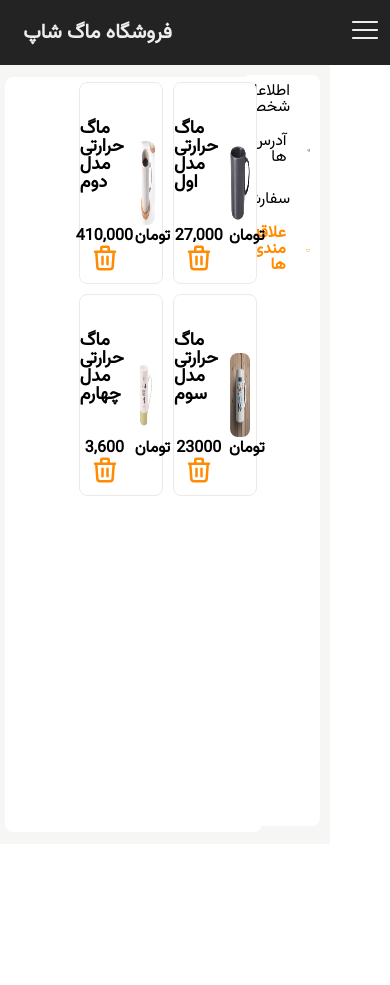
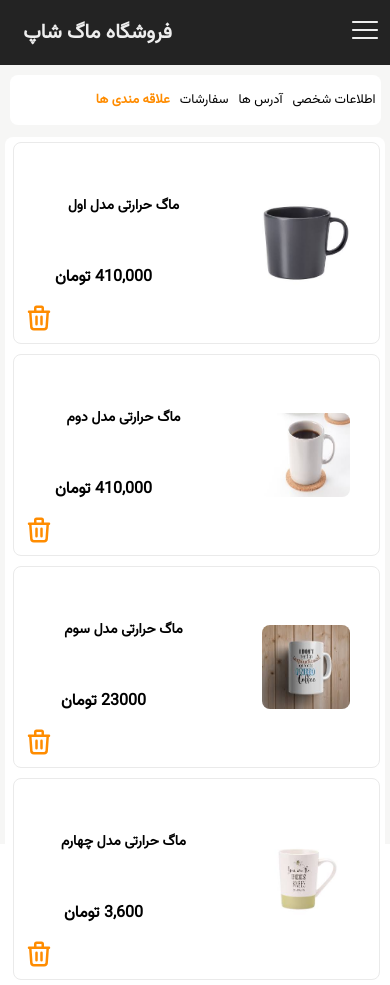
Before and after one commit to ahadcloner/mug-shop, a React (Create React App) app in the folder mug-shop/: page /profile/1 in a window 390 px wide. Both pictures are taken after a click on the element "علاقه مندی ها". Before the commit the page ends 844 px from the top, so only its background shows below. Built offline with nearby package versions, Linux system fonts and the light colour scheme.

Commit message:
new preofile response

```diff
--- a/mug-shop/src/assets/styles/NewProfile.css
+++ b/mug-shop/src/assets/styles/NewProfile.css
@@ -8,7 +8,7 @@
     align-items: center;
 }
 .np-menu{
-    width: 20%;
+    width: 300px;
     height: 89%;
     background-color: white;
     position: fixed;
@@ -19,11 +19,82 @@
 }
 .np-view{
     background-color: white;
-    width: 78%;
+    width: calc(100% - 325px);
     height: 97%;
     border-radius: 8px;
     margin: 5px;
 }
+@media screen and (max-width: 1000px) {
+    .np-menu{
+        width: 250px;
+    }
+    .np-view{
+        width:calc(100% - 275px) ;
+    }
+}
+@media screen and (max-width: 900px) {
+    .np-menu{
+        width: 200px;
+    }
+    .np-view{
+        width:calc(100% - 225px) ;
+    }
+}
+@media screen and (max-width: 650px) {
+    .np-menu{
+        width: calc(95%);
+        position: absolute;
+        right: 0;
+        left: 0;
+        top: 0;
+        margin:10px;
+        height: 50px;
+        display: flex;
+        flex-direction: row-reverse;
+    }
+    .np-view{
+        margin-top:calc(65px + 60px);
+        width:calc(100%) ;
+    }
+    .np-menu-row{
+        height: 48px;
+    }
+
+    .np-menu-row span{
+        font-size: 14px!important;
+        margin: 5px!important;
+    }
+    .np-menu-row svg{
+        width: 20px!important;
+        height: 20px!important;
+        margin: 5px!important;
+    }
+
+}
+@media screen and (max-width: 576px) {
+    .np-container{
+        width: 100%;
+    }
+}
+@media screen and (max-width: 480px) {
+    .np-menu-row svg{
+       display: none;
+    }
+
+}
+@media screen and (max-width: 400px) {
+
+    .np-menu-row svg{
+        display: none;
+    }
+    .np-menu-row span{
+        font-size: 13px!important;
+        margin: 5px!important;
+    }
+
+}
+
+
 .np-menu-row{
     display: flex;
     justify-content: end;
@@ -70,6 +141,13 @@
     position: relative;
     padding-bottom: 110px;
     padding-top: 20px;
+}
+@media screen and (max-width: 1383px) {
+    .info-card
+    {
+        width: 98%!important;
+
+    }
 }
 .info-card{
     width: 49%;
@@ -155,7 +233,7 @@
     position: relative;
 }
 .address-card{
-    width: 49%;
+    width: 98%;
     height: 100px;
     border-radius: 8px;
     border:1px solid #f5f5f5;
@@ -163,6 +241,27 @@
     position: relative;
     transition: all 0.5s;
     cursor: pointer;
+}
+@media screen and (max-width: 600px){
+    .address-title span{
+        font-size: 14px!important;
+    }
+    .address-value span{
+        font-size: 14px!important;
+        font-weight: 600;
+    }
+}
+
+@media screen and (max-width: 500px) {
+    .orange{
+
+        margin: 5px!important;
+    }
+    .edit{
+        top: 25px!important;
+        margin: 5px!important;
+
+    }
 }
 .address-card:hover{
     transform: scale(1.02);
@@ -223,12 +322,11 @@
     font-weight: 600;
 }
 
+
 /*orders section*/
 .order-container
 {
     width: 100%;
-
-
 }
 .order-header{
     width: 99%;
@@ -285,6 +383,16 @@
     color: red!important;
     font-weight: 600;
 }
+@media screen and (max-width: 1150px) {
+    .order-container span{
+        font-size: 14px;
+    }
+}
+@media screen and (max-width: 800px) {
+    .order-container span{
+        font-size: 12px;
+    }
+}
 /*favorite section*/
 .favorite-container{
     width: 100%;
@@ -295,7 +403,7 @@
     align-items: start;
 }
 .fave-card{
-    width: 32%;
+    width: calc(100% / 3 - 15px);
     height: 200px;
     border-radius: 8px;
     background-color: white;
@@ -340,14 +448,20 @@
     font-size: 16px;
     font-weight: 600;
 }
+.fave-body label{
+    color: black;
+    font-size: 16px;
+    font-weight: 600;
+    position: relative;
+}
 .fave-body span:first-child{
     font-weight: 600;
     font-size: 18px;
 }
-.fave-card span:last-child::after{
+.fave-card label::after{
     content: 'تومان';
     position: absolute;
-    left: 55px;
+    left: -40px;
 }
 .fave-card > svg{
     position: absolute;
@@ -356,3 +470,18 @@
     bottom: 0;
     margin: 10px;
 }
+@media screen and (max-width: 1300px) {
+    .fave-card{
+        width: calc(100% / 2 - 15px);
+    }
+}
+@media screen and (max-width: 1100px) {
+    .fave-card{
+        width: calc(100%  - 15px);
+    }
+}
+@media screen and (max-width:1000px) {
+    .favorite-container span{
+        font-size: 14px!important;
+    }
+}
--- a/mug-shop/src/components/NewProfile.jsx
+++ b/mug-shop/src/components/NewProfile.jsx
@@ -17,7 +17,7 @@ import p7 from '../assets/images/7.png';
 
 import {useNavigate, useParams} from "react-router-dom";
 let data = [
-    {id: 1, title: 'ماگ حرارتی مدل اول', price: '27,000', picture: p1},
+    {id: 1, title: 'ماگ حرارتی مدل اول', price: '410,000', picture: p1},
     {id: 2, title: 'ماگ حرارتی مدل دوم', price: '410,000', picture: p2},
     {id: 3, title: 'ماگ حرارتی مدل سوم', price: '23000', picture: p3},
     {id: 4, title: 'ماگ حرارتی مدل چهارم', price: '3,600', picture: p4},
@@ -27,7 +27,7 @@ let data = [
     {id: 8, title: 'ماگ حرارتی مدل اول', price: '27,000', picture: p1},
     {id: 9, title: 'ماگ حرارتی مدل دوم', price: '410,000', picture: p2},
     {id: 10, title: 'ماگ حرارتی مدل سوم', price: '23000', picture: p3},
-    {id: 11, title: 'ماگ حرارتی مدل چهارم', price: '3,600', picture: p4},
+    {id: 11, title: 'ماگ حرارتی مدل چهارم', price: ' تومان 3,600', picture: p4},
     {id: 12, title: 'ماگ حرارتی مدل پنجم', price: '65000', picture: p5},
     {id: 13, title: 'ماگ حرارتی مدل پنجم', price: '65000', picture: p5},
     {id: 14, title: 'ماگ حرارتی مدل پنجم', price: '65000', picture: p5},
@@ -269,7 +269,7 @@ function NewProfile() {
                                         </div>
                                         <div className="fave-body">
                                             <span>{d.title}</span>
-                                            <span>{d.price}</span>
+                                            <label>{d.price}</label>
                                         </div>
                                         <HiOutlineTrash></HiOutlineTrash>
                                     </div>
```
